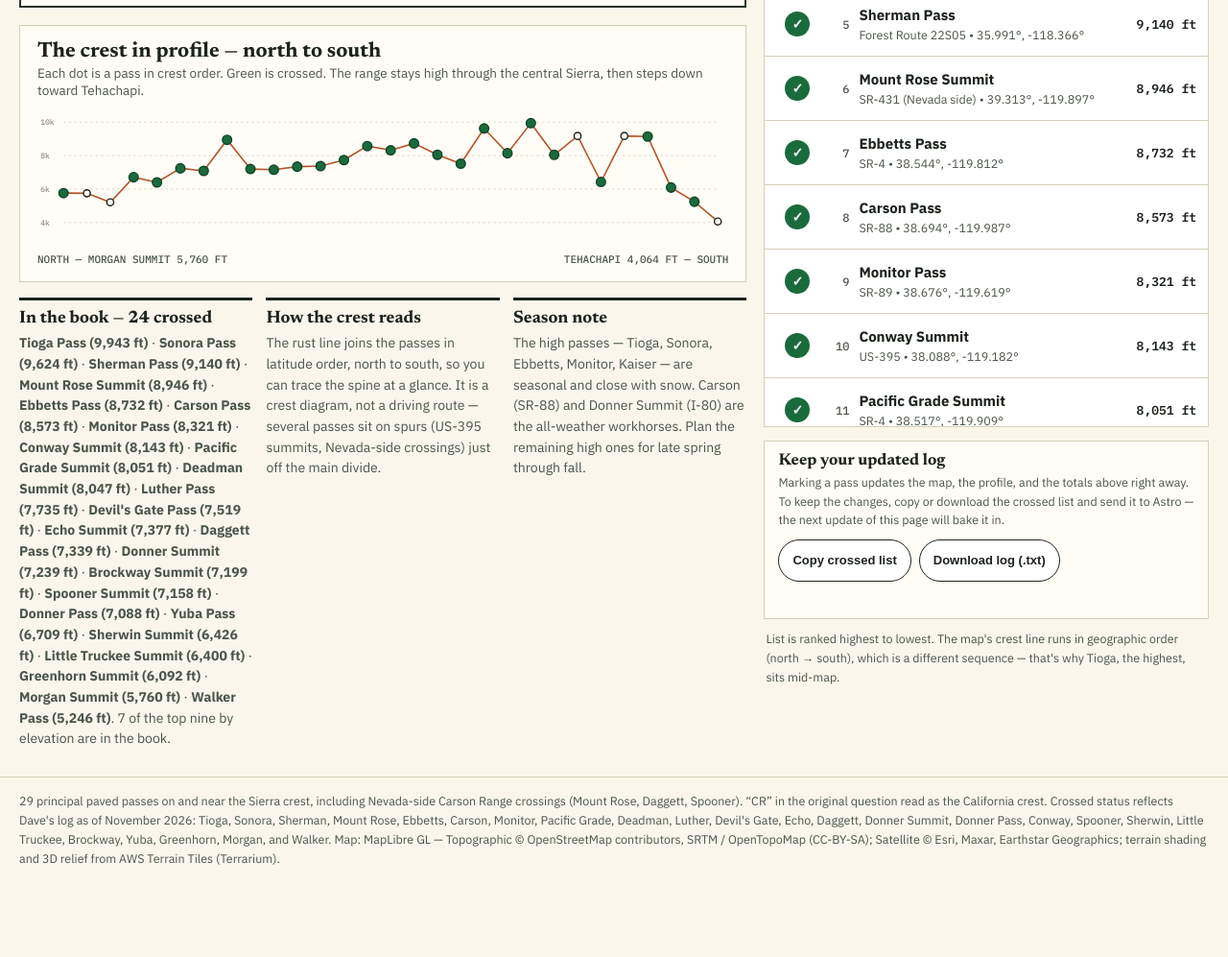
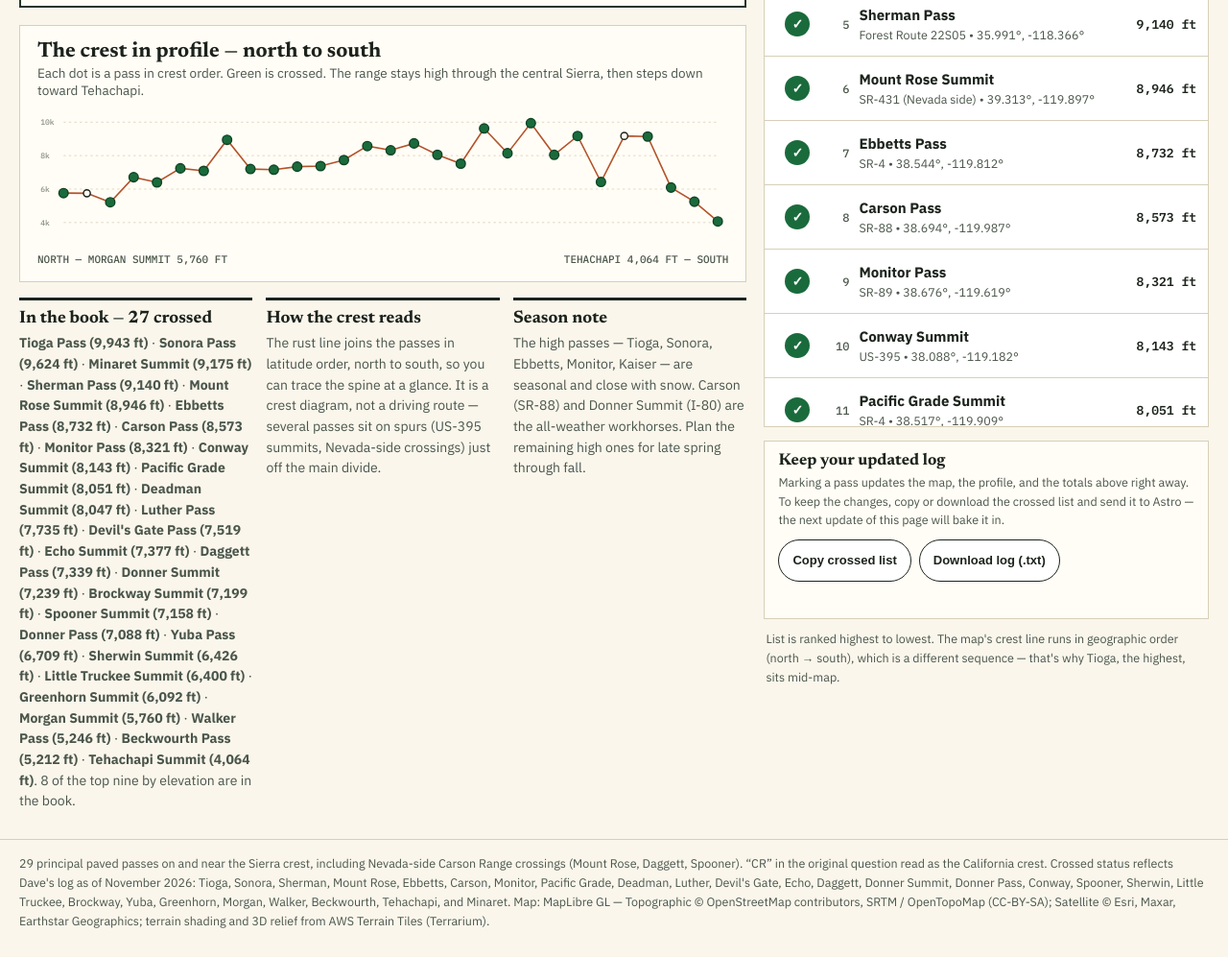
Before and after one commit to davedellaquila/sierra-crest-passes, a plain HTML site: page index.html in a window 1280 px wide. Shown: the part 970-1967 px from the top of the page at 96% size. Before the commit the page ends 1902 px from the top, so only its background shows below. Drawn offline with nearby package versions, Linux system fonts and the light colour scheme; no server answers; animation ran at ten frames a second.

Commit message:
Log three more crossings: Minaret, Beckwourth, Tehachapi (27 of 29)

```diff
--- a/index.html
+++ b/index.html
@@ -127,7 +127,7 @@ footer{max-width:1280px;margin:0 auto;padding:0 20px 28px;color:var(--ink2);font
   <h1>Sierra Crest <em>Passes</em></h1>
   <p class="dek" id="dek">Every paved crossing of the Sierra crest, plotted on the spine of the range — from Fredonyer in the north to Tehachapi in the south. Thirteen are in the logbook. Sixteen remain. This is the attempt to cross them all.</p>
   <div class="stats" aria-label="Progress summary">
-    <div class="stat"><b id="statCrossed">24 of 29</b><span>Crossed</span></div>
+    <div class="stat"><b id="statCrossed">27 of 29</b><span>Crossed</span></div>
     <div class="stat"><b id="statPct">44.8%</b><span>Complete</span></div>
     <div class="stat"><b id="statHighestCrossed">9,943 ft</b><span id="statHighestCrossedLabel">Highest crossed — Tioga</span></div>
     <div class="stat"><b>9,943 ft</b><span>Highest overall — Tioga</span></div>
@@ -165,7 +165,7 @@ footer{max-width:1280px;margin:0 auto;padding:0 20px 28px;color:var(--ink2);font
       </div>
 
       <div class="notes">
-        <div class="note"><h3 id="bookNoteTitle">In the book — 24 crossed</h3><p id="bookNoteText"><strong>Tioga Pass (9,943 ft)</strong> · <strong>Sonora Pass (9,624 ft)</strong> · <strong>Sherman Pass (9,140 ft)</strong> · <strong>Mount Rose Summit (8,946 ft)</strong> · <strong>Ebbetts Pass (8,732 ft)</strong> · <strong>Carson Pass (8,573 ft)</strong> · <strong>Monitor Pass (8,321 ft)</strong> · <strong>Conway Summit (8,143 ft)</strong> · <strong>Pacific Grade Summit (8,051 ft)</strong> · <strong>Deadman Summit (8,047 ft)</strong> · <strong>Luther Pass (7,735 ft)</strong> · <strong>Devil's Gate Pass (7,519 ft)</strong> · <strong>Echo Summit (7,377 ft)</strong> · <strong>Daggett Pass (7,339 ft)</strong> · <strong>Donner Summit (7,239 ft)</strong> · <strong>Brockway Summit (7,199 ft)</strong> · <strong>Spooner Summit (7,158 ft)</strong> · <strong>Donner Pass (7,088 ft)</strong> · <strong>Yuba Pass (6,709 ft)</strong> · <strong>Sherwin Summit (6,426 ft)</strong> · <strong>Little Truckee Summit (6,400 ft)</strong> · <strong>Greenhorn Summit (6,092 ft)</strong> · <strong>Morgan Summit (5,760 ft)</strong> · <strong>Walker Pass (5,246 ft)</strong>. 7 of the top nine by elevation are in the book.</p></div>
+        <div class="note"><h3 id="bookNoteTitle">In the book — 27 crossed</h3><p id="bookNoteText"><strong>Tioga Pass (9,943 ft)</strong> · <strong>Sonora Pass (9,624 ft)</strong> · <strong>Minaret Summit (9,175 ft)</strong> · <strong>Sherman Pass (9,140 ft)</strong> · <strong>Mount Rose Summit (8,946 ft)</strong> · <strong>Ebbetts Pass (8,732 ft)</strong> · <strong>Carson Pass (8,573 ft)</strong> · <strong>Monitor Pass (8,321 ft)</strong> · <strong>Conway Summit (8,143 ft)</strong> · <strong>Pacific Grade Summit (8,051 ft)</strong> · <strong>Deadman Summit (8,047 ft)</strong> · <strong>Luther Pass (7,735 ft)</strong> · <strong>Devil's Gate Pass (7,519 ft)</strong> · <strong>Echo Summit (7,377 ft)</strong> · <strong>Daggett Pass (7,339 ft)</strong> · <strong>Donner Summit (7,239 ft)</strong> · <strong>Brockway Summit (7,199 ft)</strong> · <strong>Spooner Summit (7,158 ft)</strong> · <strong>Donner Pass (7,088 ft)</strong> · <strong>Yuba Pass (6,709 ft)</strong> · <strong>Sherwin Summit (6,426 ft)</strong> · <strong>Little Truckee Summit (6,400 ft)</strong> · <strong>Greenhorn Summit (6,092 ft)</strong> · <strong>Morgan Summit (5,760 ft)</strong> · <strong>Walker Pass (5,246 ft)</strong> · <strong>Beckwourth Pass (5,212 ft)</strong> · <strong>Tehachapi Summit (4,064 ft)</strong>. 8 of the top nine by elevation are in the book.</p></div>
         <div class="note"><h3>How the crest reads</h3><p>The rust line joins the passes in latitude order, north to south, so you can trace the spine at a glance. It is a crest diagram, not a driving route — several passes sit on spurs (US-395 summits, Nevada-side crossings) just off the main divide.</p></div>
         <div class="note"><h3>Season note</h3><p>The high passes — Tioga, Sonora, Ebbetts, Monitor, Kaiser — are seasonal and close with snow. Carson (SR-88) and Donner Summit (I-80) are the all-weather workhorses. Plan the remaining high ones for late spring through fall.</p></div>
       </div>
@@ -196,7 +196,7 @@ footer{max-width:1280px;margin:0 auto;padding:0 20px 28px;color:var(--ink2);font
   </div>
 </div>
 
-<footer>29 principal paved passes on and near the Sierra crest, including Nevada-side Carson Range crossings (Mount Rose, Daggett, Spooner). “CR” in the original question read as the California crest. Crossed status reflects Dave's log as of November 2026: Tioga, Sonora, Sherman, Mount Rose, Ebbetts, Carson, Monitor, Pacific Grade, Deadman, Luther, Devil's Gate, Echo, Daggett, Donner Summit, Donner Pass, Conway, Spooner, Sherwin, Little Truckee, Brockway, Yuba, Greenhorn, Morgan, and Walker. Map: MapLibre GL — Topographic © OpenStreetMap contributors, SRTM / OpenTopoMap (CC-BY-SA); Satellite © Esri, Maxar, Earthstar Geographics; terrain shading and 3D relief from AWS Terrain Tiles (Terrarium).</footer>
+<footer>29 principal paved passes on and near the Sierra crest, including Nevada-side Carson Range crossings (Mount Rose, Daggett, Spooner). “CR” in the original question read as the California crest. Crossed status reflects Dave's log as of November 2026: Tioga, Sonora, Sherman, Mount Rose, Ebbetts, Carson, Monitor, Pacific Grade, Deadman, Luther, Devil's Gate, Echo, Daggett, Donner Summit, Donner Pass, Conway, Spooner, Sherwin, Little Truckee, Brockway, Yuba, Greenhorn, Morgan, Walker, Beckwourth, Tehachapi, and Minaret. Map: MapLibre GL — Topographic © OpenStreetMap contributors, SRTM / OpenTopoMap (CC-BY-SA); Satellite © Esri, Maxar, Earthstar Geographics; terrain shading and 3D relief from AWS Terrain Tiles (Terrarium).</footer>
 
 <script src="https://unpkg.com/maplibre-gl@4.7.1/dist/maplibre-gl.js"></script>
 <script>
@@ -204,7 +204,7 @@ var PASSES=[
 {name:"Tioga Pass",elev:9943,lat:37.91111,lon:-119.25806,road:"SR-120",crossed:true},
 {name:"Sonora Pass",elev:9624,lat:38.32778,lon:-119.63583,road:"SR-108",crossed:true},
 {name:"Kaiser Pass",elev:9177,lat:37.29139,lon:-119.10278,road:"Kaiser Pass Rd",crossed:false},
-{name:"Minaret Summit",elev:9175,lat:37.65639,lon:-119.06028,road:"SR-203",crossed:false},
+{name:"Minaret Summit",elev:9175,lat:37.65639,lon:-119.06028,road:"SR-203",crossed:true},
 {name:"Sherman Pass",elev:9140,lat:35.99056,lon:-118.36583,road:"Forest Route 22S05",crossed:true},
 {name:"Mount Rose Summit",elev:8946,lat:39.31333,lon:-119.89722,road:"SR-431 (Nevada side)",crossed:true},
 {name:"Ebbetts Pass",elev:8732,lat:38.54435,lon:-119.81185,road:"SR-4",crossed:true},
@@ -228,8 +228,8 @@ var PASSES=[
 {name:"Morgan Summit",elev:5760,lat:40.36389,lon:-121.53528,road:"SR-89/36",crossed:true},
 {name:"Fredonyer Pass",elev:5748,lat:40.35972,lon:-120.86750,road:"SR-36",crossed:false},
 {name:"Walker Pass",elev:5246,lat:35.66306,lon:-118.02694,road:"SR-178",crossed:true},
-{name:"Beckwourth Pass",elev:5212,lat:39.79167,lon:-120.10778,road:"SR-70",crossed:false},
-{name:"Tehachapi Summit",elev:4064,lat:35.10222,lon:-118.28278,road:"SR-58",crossed:false}
+{name:"Beckwourth Pass",elev:5212,lat:39.79167,lon:-120.10778,road:"SR-70",crossed:true},
+{name:"Tehachapi Summit",elev:4064,lat:35.10222,lon:-118.28278,road:"SR-58",crossed:true}
 ];
 function fmt(n){return n.toLocaleString('en-US');}
 // Crest order: latitude descending (north -> south)
```
